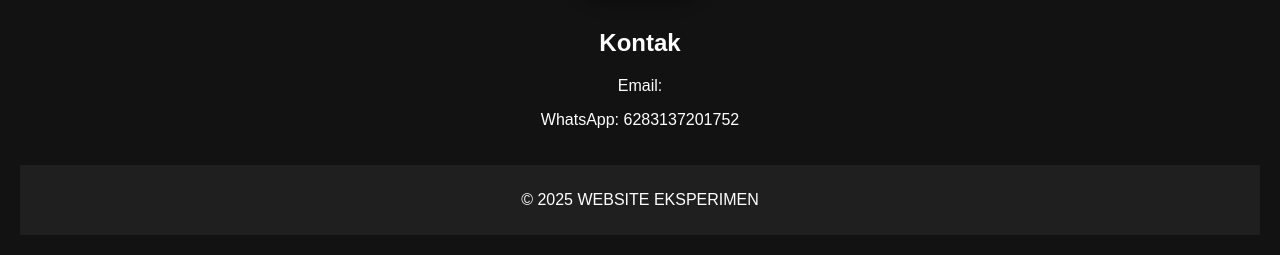
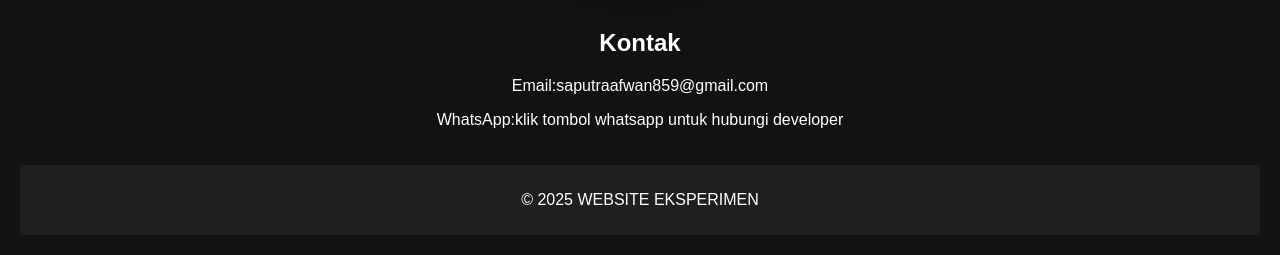
Before and after one commit to DANZ706/portfolio, a plain HTML site: page index.html in a window 1280 px wide. Shown: the part 787-1042 px from the top of the page. Drawn offline with Linux system fonts and the light colour scheme; a script that the page names is missing.

Commit message:
Update index.html

```diff
--- a/index.html
+++ b/index.html
@@ -41,8 +41,8 @@
     <!-- Section Kontak -->
     <section id="contact">
         <h2>Kontak</h2>
-        <p>Email: </p>
-        <p>WhatsApp: 6283137201752</p>
+        <p>Email:saputraafwan859@gmail.com </p>
+        <p>WhatsApp:klik tombol whatsapp untuk hubungi developer</p>
     </section>
 
     <footer>
```
